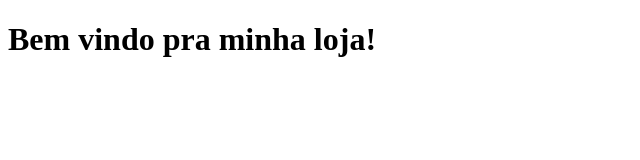
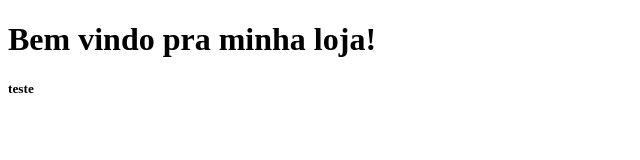
Before and after one commit to VitorTakara/testeteste, a plain HTML site: page loja.html in a window 1280 px wide. Shown: the full height of the page, 0-640 px from the left. Drawn offline with Linux system fonts and the light colour scheme.

Commit message:
adicionado h5

```diff
--- a/loja.html
+++ b/loja.html
@@ -8,5 +8,7 @@
 </head>
 <body>
     <h1>Bem vindo pra minha loja!</h1>
+
+    <h5>teste</h5>
 </body>
 </html>
```
